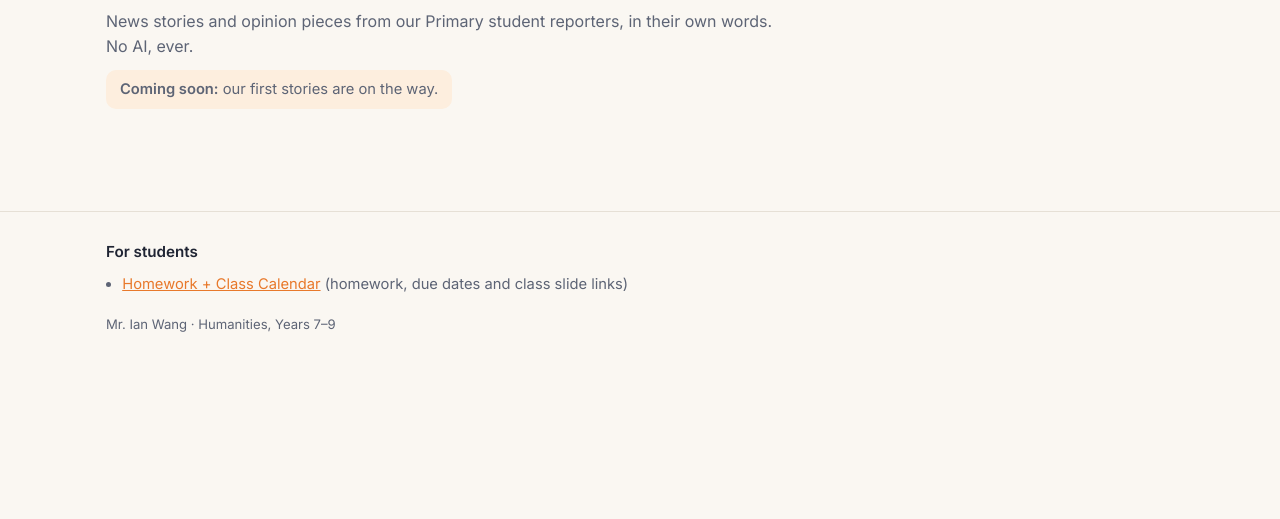
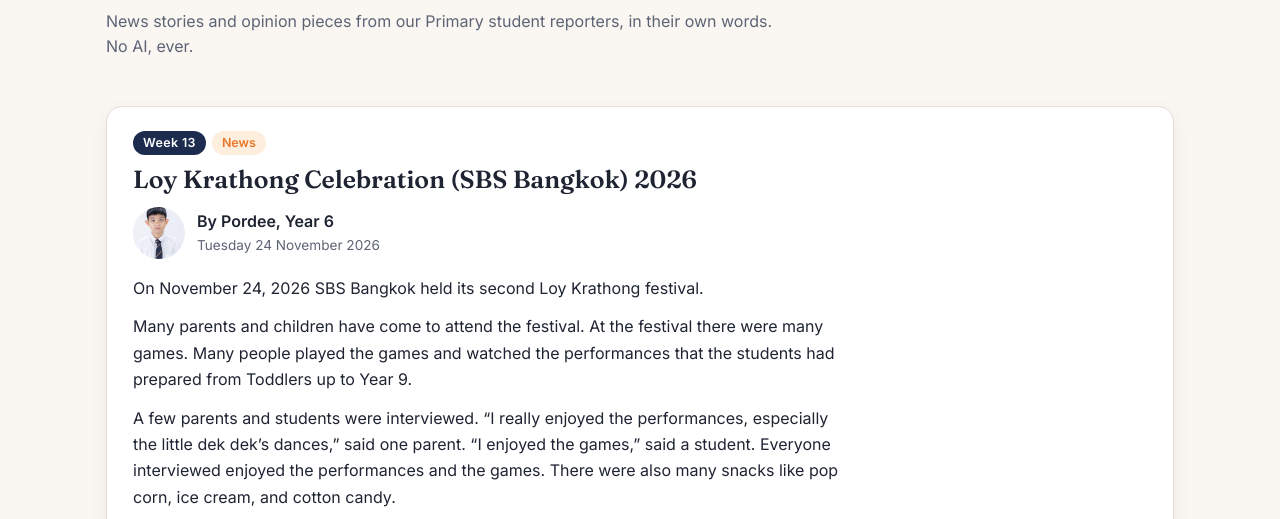
Before and after one commit to ianyianwang/ianyianwang.github.io, a plain HTML site: page primary-newsroom.html in a window 1280 px wide. Shown: the part 201-720 px from the top of the page. Drawn offline with Linux system fonts and the light colour scheme.

Commit message:
Primary Newsroom: first story, Loy Krathong by Pordee (Y6)
Co-Authored-By: Claude Opus 5.5 <noreply@anthropic.com>

```diff
--- a/primary-newsroom.html
+++ b/primary-newsroom.html
@@ -31,12 +31,27 @@
     <p class="eyebrow">Written by students</p>
     <h1>Primary Newsroom</h1>
     <p>News stories and opinion pieces from our Primary student reporters, in their own words. No AI, ever.</p>
-    <p class="note"><strong>Coming soon:</strong> our first stories are on the way.</p>
   </section>
 
   <section class="posts">
 
     <!-- NEW POSTS GO HERE (newest first) -->
+
+    <article class="post story">
+      <div class="body">
+        <span class="week">Week 13</span><span class="tag">News</span>
+        <h2>Loy Krathong Celebration (SBS Bangkok) 2026</h2>
+        <div class="byline">
+          <img src="images/2026-w13-pordee.jpg" alt="Pordee, Year 6">
+          <div><strong>By Pordee, Year 6</strong><span>Tuesday 24 November 2026</span></div>
+        </div>
+        <p>On November 24, 2026 SBS Bangkok held its second Loy Krathong festival.</p>
+        <p>Many parents and children have come to attend the festival. At the festival there were many games. Many people played the games and watched the performances that the students had prepared from Toddlers up to Year 9.</p>
+        <p>A few parents and students were interviewed. “I really enjoyed the performances, especially the little dek dek’s dances,” said one parent. “I enjoyed the games,” said a student. Everyone interviewed enjoyed the performances and the games. There were also many snacks like pop corn, ice cream, and cotton candy.</p>
+        <p>Here are some fun facts about Loy Krathong. Loy Krathong has been celebrated since the 13th or 14th century. People come to Thailand every year to see the festival with lanterns and krathongs.</p>
+        <p>Reducing water pollution is a problem that comes up during Loy krathong. To help, there are digital loy krathongs people can make online. Some people also make Krathongs out of natural materials: banana stalks, banana leaves, betel nut sheaths, corn husks, coconut shells, lotus flowers.</p>
+      </div>
+    </article>
 
   </section>
 </main>
--- a/style.css
+++ b/style.css
@@ -304,3 +304,15 @@ footer .small { font-size: .82rem; }
 @media (max-width: 760px) {
   .post.wide .split { grid-template-columns: 1fr; gap: 14px; }
 }
+
+/* Newsroom story (student article) */
+.post.story { grid-column: 1 / -1; }
+.post.story .body { padding: 22px 26px 26px; max-width: 760px; }
+.post.story h2 { font-size: 1.55rem; margin-bottom: 12px; }
+.byline { display: flex; align-items: center; gap: 12px; margin: 0 0 16px; }
+.byline img { width: 52px; height: 52px; border-radius: 50%; object-fit: cover; }
+.byline strong { display: block; color: var(--ink); }
+.byline span { display: block; font-size: .85rem; color: var(--muted); }
+.post.story p { margin: 0 0 12px; line-height: 1.65; }
+.tag { display: inline-block; margin-left: 6px; padding: 2px 10px; border-radius: 999px; background: var(--accent-soft); color: var(--accent); font-size: .78rem; font-weight: 600; }
+@media (max-width: 520px) { .post.story .body { padding: 18px; } .post.story h2 { font-size: 1.3rem; } }
```
Also changed, not shown: images/2026-w13-pordee.jpg (added).
